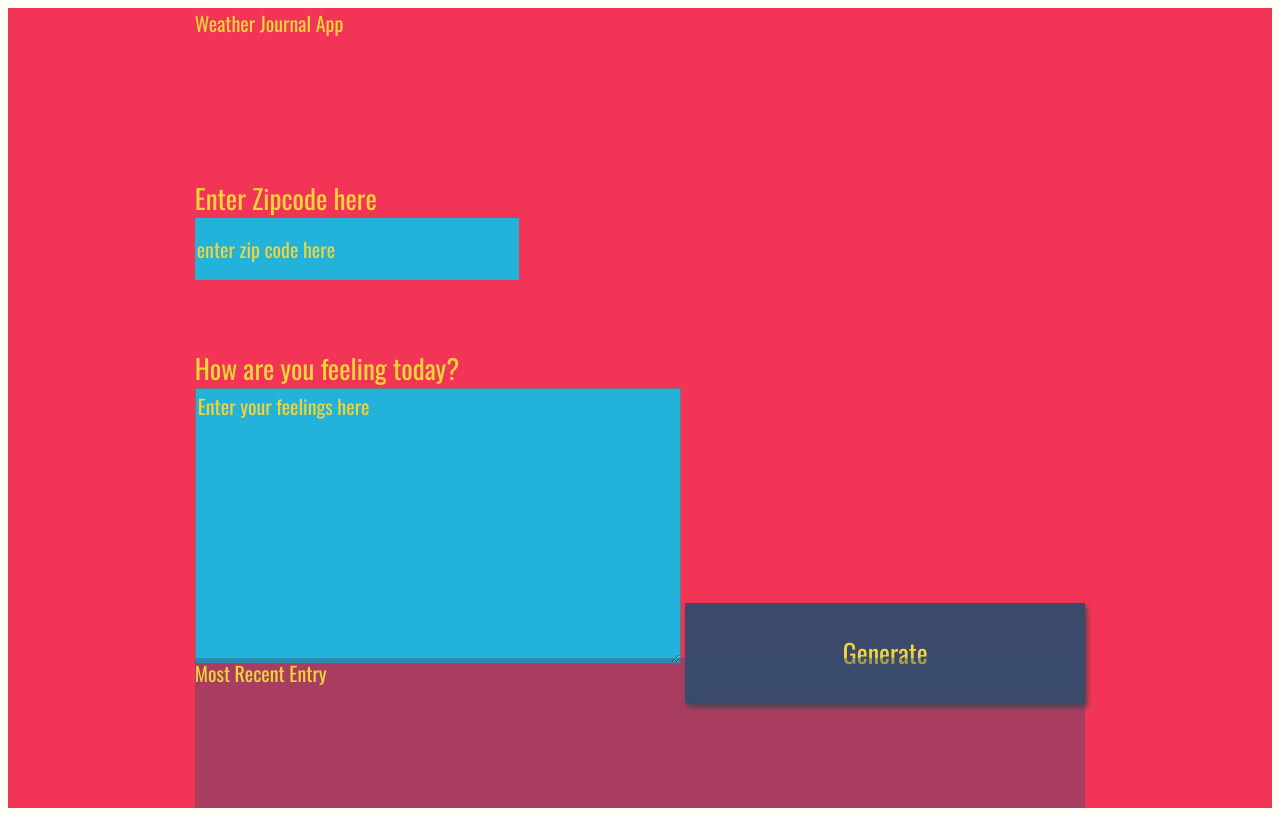
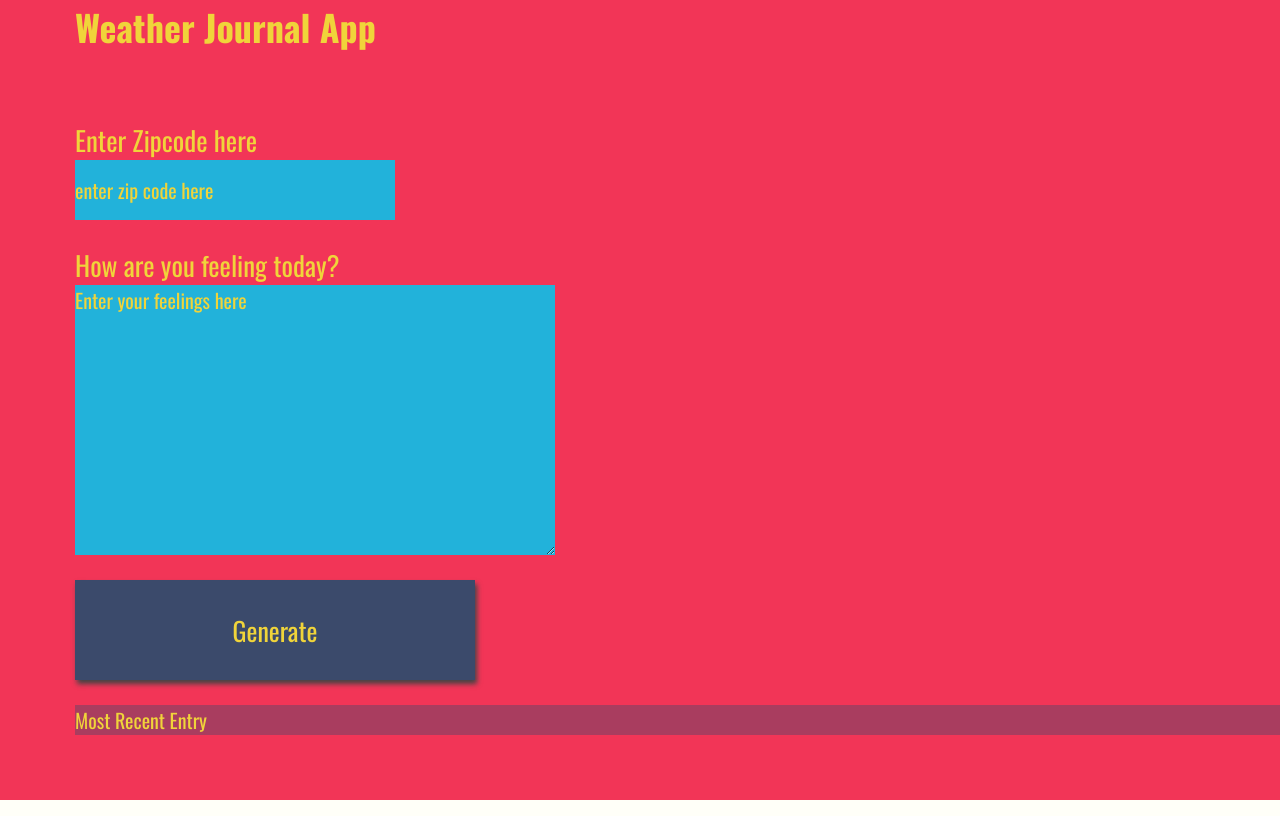
Before and after one commit to m1chale/weather-journal-app, a website: page website/index.html in a window 1280 px wide. Drawn offline with nearby package versions, Linux system fonts and the light colour scheme; a web font is replaced by a local one.

Commit message:
styling and correct html tags

```diff
--- a/website/index.html
+++ b/website/index.html
@@ -5,25 +5,28 @@
     <meta charset="UTF-8">
     <meta name="viewport" content="width=device-width, initial-scale=1.0">
     <title>Weather Journal</title>
-    <link href="https://fonts.googleapis.com/css?family=Oswald:400,600,700|Ranga:400,700&display=swap" rel="stylesheet">
+    <link rel="stylesheet" href="https://fonts.googleapis.com/css?family=Oswald:400,600,700|Ranga:400,700&display=swap">
     <link rel="stylesheet" href="styles/app.css">
 </head>
 
 <body>
-    <div id="app">
-        <div class="holder headline">
+    <div class="layout-wrapper">
+        <header>
+            <h1 class="holder headline">
                 Weather Journal App
-        </div>
+            </h1>
+        </header>
+        <main>
             <div class="holder zip">
                 <label for="zip">Enter Zipcode here</label>
-            <input type="text" id="zip" placeholder="enter zip code here">
+                <input type="text" id="zip" class="entry-field" placeholder="enter zip code here">
             </div>
             <div class="holder feel">
                 <label for="feelings">How are you feeling today?</label>
-            <textarea class="myInput" id="feelings" placeholder="Enter your feelings here" rows="9"
+                <textarea class="entry-field" id="feelings" placeholder="Enter your feelings here" rows="9"
                     cols="50"></textarea>
-            <button id="generate" type="submit"> Generate </button>
             </div>
+            <button id="generate" type="submit">Generate</button>
             <div class="holder entry">
                 <div class="title">Most Recent Entry</div>
                 <div id="entryHolder">
@@ -32,8 +35,9 @@
                     <div id="content"></div>
                 </div>
             </div>
+        </main>
     </div>
-    <script src="app.js" type="text/javascript"></script>
+    <script src="scripts/app.js" type="text/javascript"></script>
 
 </body>
 
--- a/website/styles/app.css
+++ b/website/styles/app.css
@@ -1,19 +1,54 @@
+/*** General ***/
+* {
+  padding: 0;
+  margin: 0;
+}
+
 body {
   background: #fffff8;
   font-family: -apple-system, BlinkMacSystemFont, sans-serif;
 }
 
-#app {
+/*** Layout ***/
+.layout-wrapper {
   display: grid;
-  grid-auto-rows: minmax(150px, auto);
-  /* grid-template-columns:  */
   height: 100vh;
+  grid-template-columns: 1fr;
+  grid-template-rows: 100px 1fr;
+  grid-template-areas:
+    "header"
+    "main";
+  grid-gap: 1em;
+  padding-left: 75px;
   background: #f23557;
   color: #f0d43a;
-  justify-content: center;
-  grid-gap: 1em;
   font-size: 20px;
   font-family: "Oswald", sans-serif;
+}
+
+header {
+  grid-area: "header";
+}
+
+main {
+  grid-area: "main";
+  display: flex;
+  flex-direction: column;
+  gap: 25px;
+}
+
+/*** Main Area ***/
+.entry-field {
+  display: block;
+  background: #22b2da;
+  color: #f0d43a;
+  font-size: 20px;
+  font-family: "Oswald", sans-serif;
+  border: none;
+}
+
+.entry-field:focus {
+  background-color: aliceblue;
 }
 
 .holder {
@@ -37,6 +72,7 @@ body {
 
 .headline {
 }
+
 .title {
 }
 
@@ -47,14 +83,8 @@ label {
 }
 
 input {
-  display: block;
   height: 60px;
   width: 320px;
-  background: #22b2da;
-  color: #f0d43a;
-  font-size: 20px;
-  font-family: "Oswald", sans-serif;
-  border: none;
 }
 
 button {
@@ -67,16 +97,15 @@ button {
   border: none;
   box-shadow: 2px 4px 5px #444;
 }
+button:hover {
+  cursor: pointer;
+  background: aliceblue;
+}
+
 h1 {
   font-size: 36px;
 }
 
-textarea {
-  background: #22b2da;
-  color: #f0d43a;
-  font-size: 20px;
-  font-family: "Oswald", sans-serif;
-}
 /* Reset style for HTML element on active to have no border*/
 input:focus,
 select:focus,
@@ -84,6 +113,7 @@ textarea:focus,
 button:focus {
   outline: none;
 }
+
 /* Style for Placeholder Text*/
 ::placeholder {
   /* Firefox, Chrome, Opera */
```
Lines whose indentation alone changed are shown as unchanged.
